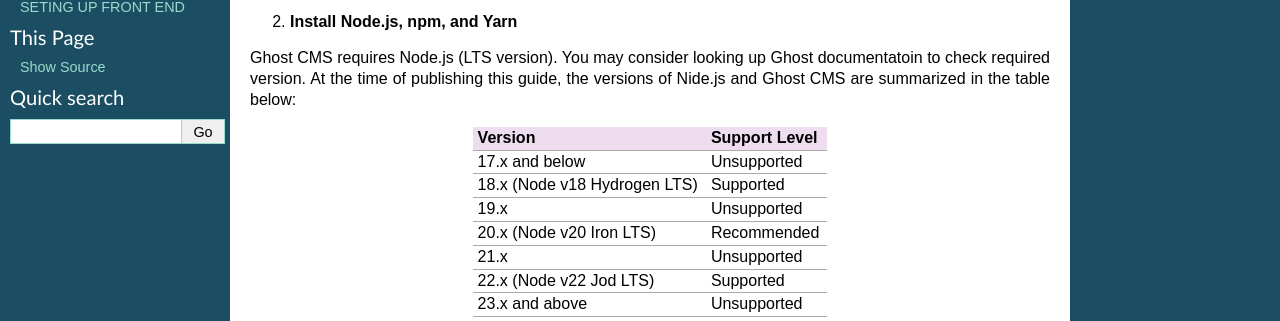
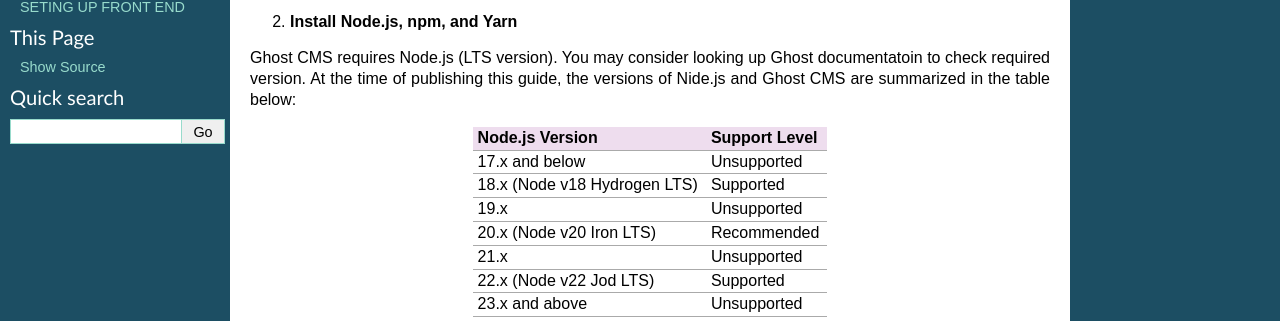
Before and after one commit to alexandrebobkov/Guides, a Sphinx documentation site: the page built from GhostCMS/source/setup_backend.rst, in a window 1280 px wide. Shown: the part 213-534 px from the top of the page. Built offline with Sphinx 7.4.7, drawn with Linux system fonts in a browser that asks for light colours; formulas are drawn with MathJax 3.

Commit message:
Ghost CMS

```diff
--- a/GhostCMS/source/setup_backend.rst
+++ b/GhostCMS/source/setup_backend.rst
@@ -14,7 +14,7 @@
 Ghost CMS requires Node.js (LTS version). You may consider looking up Ghost documentatoin to check required version. At the time of publishing this guide, the versions of Nide.js and Ghost CMS are summarized in the table below:
 
 +-----------------------------+------------------+
-| Version                     | Support Level    |
+| Node.js Version             | Support Level    |
 +=============================+==================+
 | 17.x and below              | Unsupported      |
 +-----------------------------+------------------+
```
